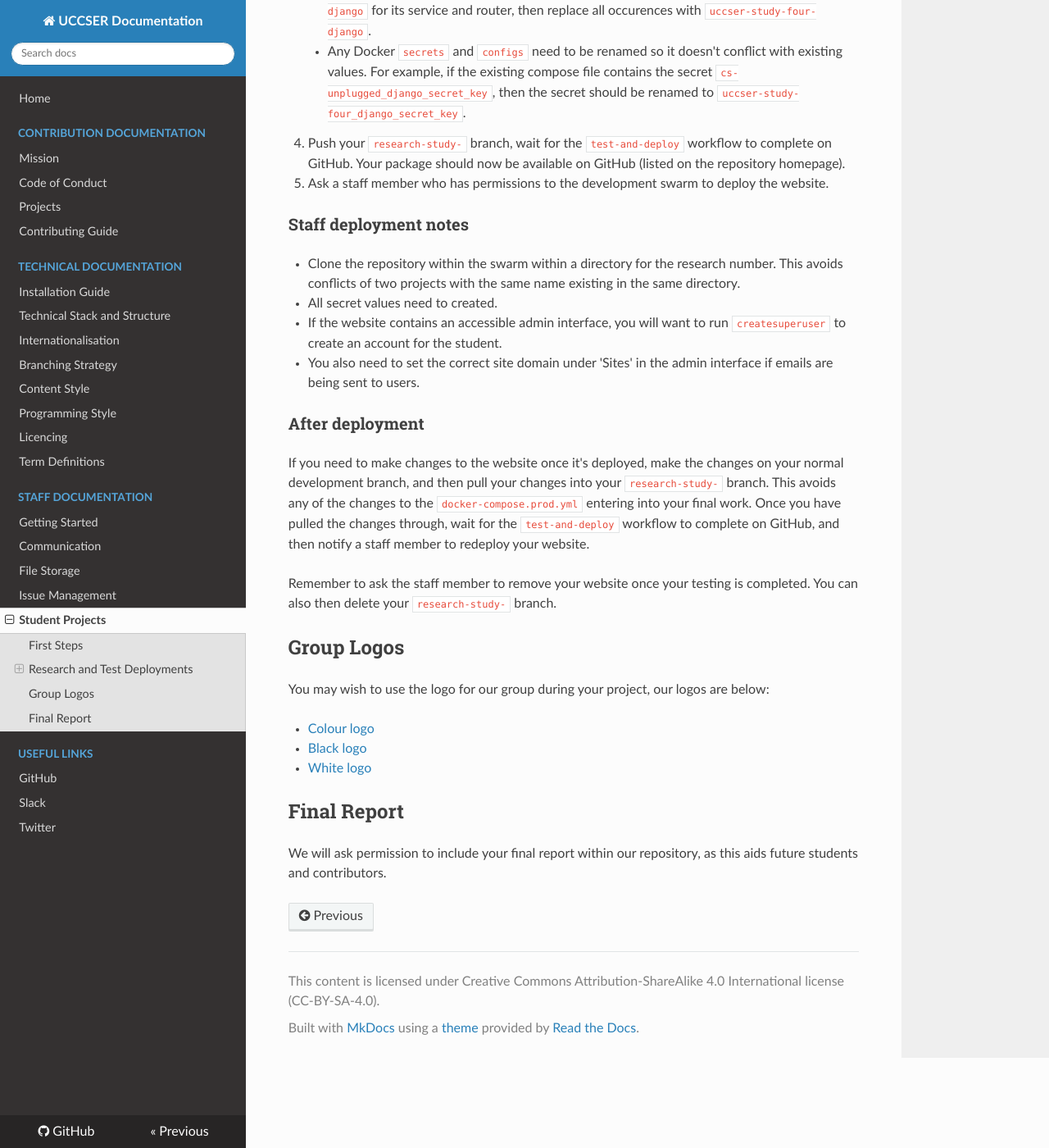
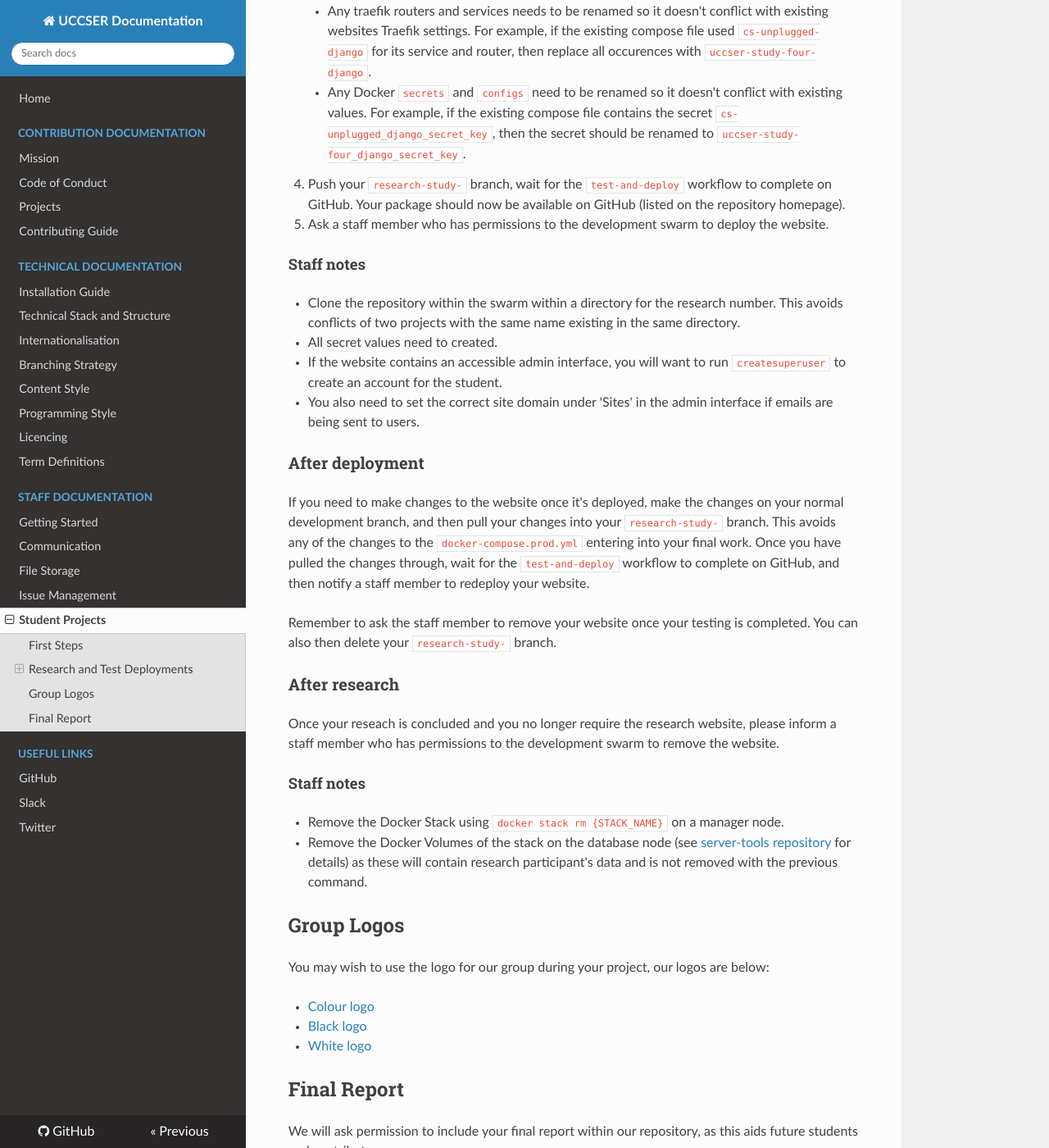
Before and after one commit to uccser/uccser.github.io, an MkDocs documentation site: the page built from docs/staff-documentation/student-projects.md, in a window 1280 px wide and 1400 px high, scrolled down 1519 px. Shown: the whole window at 82% size. Built offline with MkDocs 1.6.1, drawn with Linux system fonts in a browser that asks for light colours; nearby versions of some CDN libraries.

Commit message:
Add notes about removing research stacks

```diff
--- a/docs/staff-documentation/student-projects.md
+++ b/docs/staff-documentation/student-projects.md
@@ -25,6 +25,8 @@ The following domains are set aside for research projects:
 - [https://uccser-study-six.csse.canterbury.ac.nz](https://uccser-study-six.csse.canterbury.ac.nz/)
 
 The modifications can be in an official UCCSER GitHub repository, or a fork from one of these repositories.
+
+### Setup for deployment
 
 **Note:** *Some websites (for example: codeWOF) have additional features or behaviours when in research mode, see the projects documentation for more information.*
 
@@ -57,7 +59,7 @@ The following steps need to be taken in order for a website to be deployed:
 
 5.  Ask a staff member who has permissions to the development swarm to deploy the website.
 
-### Staff deployment notes
+#### Staff notes
 
 -   Clone the repository within the swarm within a directory for the research number.
     This avoids conflicts of two projects with the same name existing in the same directory.
@@ -74,6 +76,15 @@ Once you have pulled the changes through, wait for the `test-and-deploy` workflo
 Remember to ask the staff member to remove your website once your testing is completed.
 You can also then delete your `research-study-` branch.
 
+### After research
+
+Once your reseach is concluded and you no longer require the research website, please inform a staff member who has permissions to the development swarm to remove the website.
+
+#### Staff notes
+
+- Remove the Docker Stack using `docker stack rm {STACK_NAME}` on a manager node.
+- Remove the Docker Volumes of the stack on the database node (see [server-tools repository](https://github.com/uccser/server-tools) for details) as these will contain research participant's data and is not removed with the previous command.
+
 ## Group Logos
 
 You may wish to use the logo for our group during your project, our logos are below:
```
